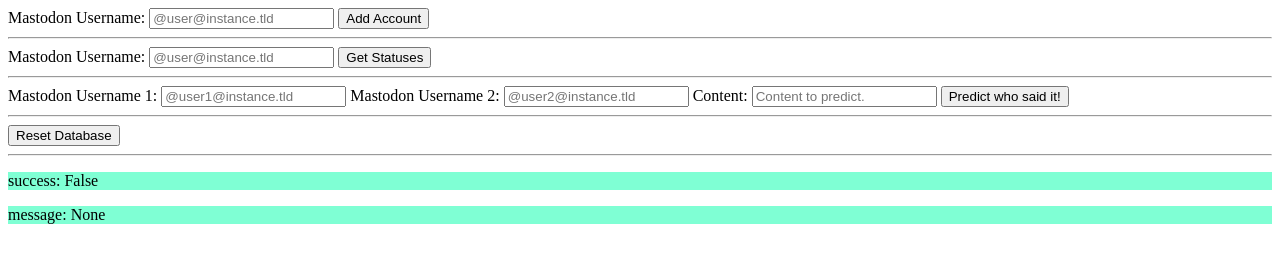
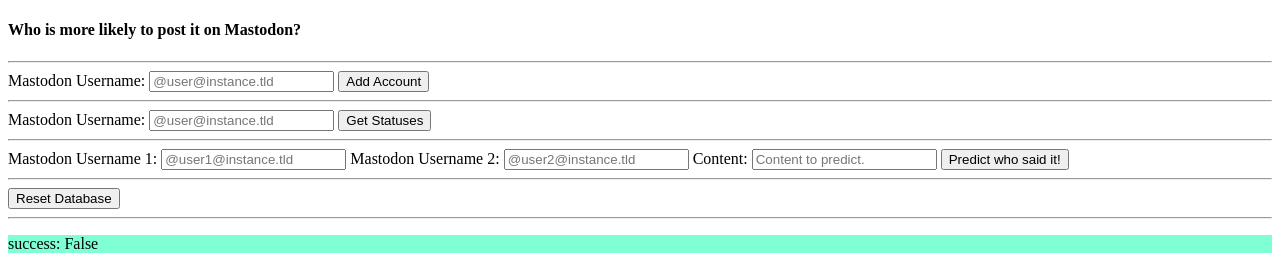
Before and after one commit to Lrizika/Mastodoff, a Flask app: page / in a window 1280 px wide. Shown: the top 269 px of the page. Run offline with Flask 2, Linux system fonts and the light colour scheme.

Commit message:
Update template

```diff
--- a/flaskapp/templates/index.html.j2
+++ b/flaskapp/templates/index.html.j2
@@ -3,13 +3,17 @@
 <html lang="en">
 	<head>
 		<meta http-equiv="content-type" content="text/html; charset=utf-8">
-		<title>Home</title>
+		<title>Mastodoff</title>
 
 		<!-- Styling -->
 		<link rel="stylesheet" type="text/css" href="/static/css/index.css">
 	</head>
 
 	<body>
+		<h4>Who is more likely to post it on Mastodon?</h4>
+
+		<hr />
+
 		<form action='/add' method='post'>
 			<label for='username'>Mastodon Username:</label>
 			<input type='text' name='username' placeholder='@user@instance.tld'>
```
